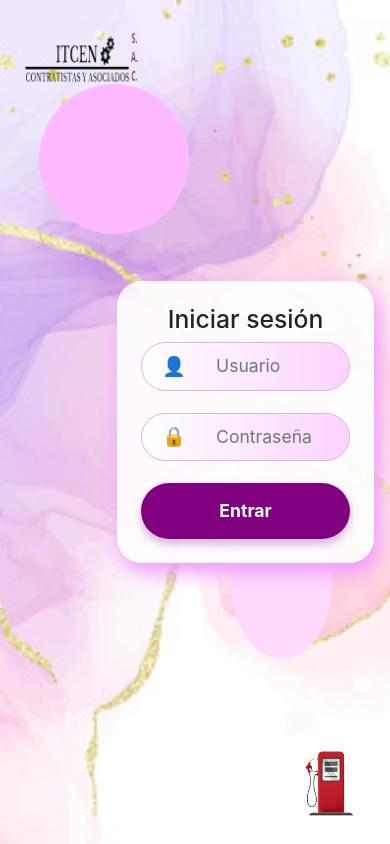
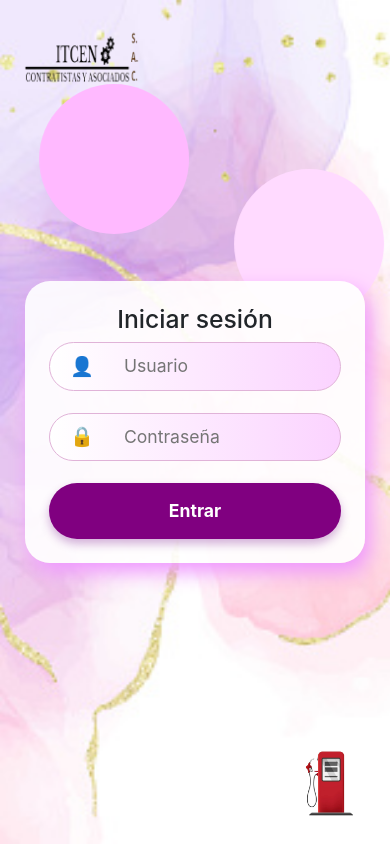
Before and after one commit to RonaldBH/ITCEN_SISTEMA, a React (Create React App) app in the folder frontend/: page / in a window 390 px wide. Built offline with nearby package versions, Linux system fonts and the light colour scheme.

Commit message:
hacemos responsive a nuestro frontend

```diff
--- a/frontend/src/styles/Login.css
+++ b/frontend/src/styles/Login.css
@@ -1,14 +1,15 @@
-/* Fondo con imagen desenfocada usando ::before */
 .login-fullscreen {
   position: relative;
   height: 100vh;
   width: 100vw;
-  overflow: hidden;
   display: flex;
   justify-content: center;
   align-items: center;
   padding: 1rem;
+  overflow: hidden;
+  z-index: 0; /* Asegúrate de que el contenido esté al frente */
 }
+
 
 /* Solo el fondo tiene blur */
 .login-fullscreen::before {
@@ -225,15 +226,16 @@ button:active {
 }
 
 .bola2 {
-  position: relative;
-  top: 20%; /* Ajusta la posición de la bola */
+  position: absolute;
+  top: 20%;
   left: 60%;
   width: 150px;
   height: 150px;
   background-color: #ffdaff;
   border-radius: 50%;
-  animation: moverBola2 4s infinite alternate; /* Llama a la animación */
+  animation: moverBola2 4s infinite alternate;
 }
+
 
 
 /* Animación de la bola */
```
